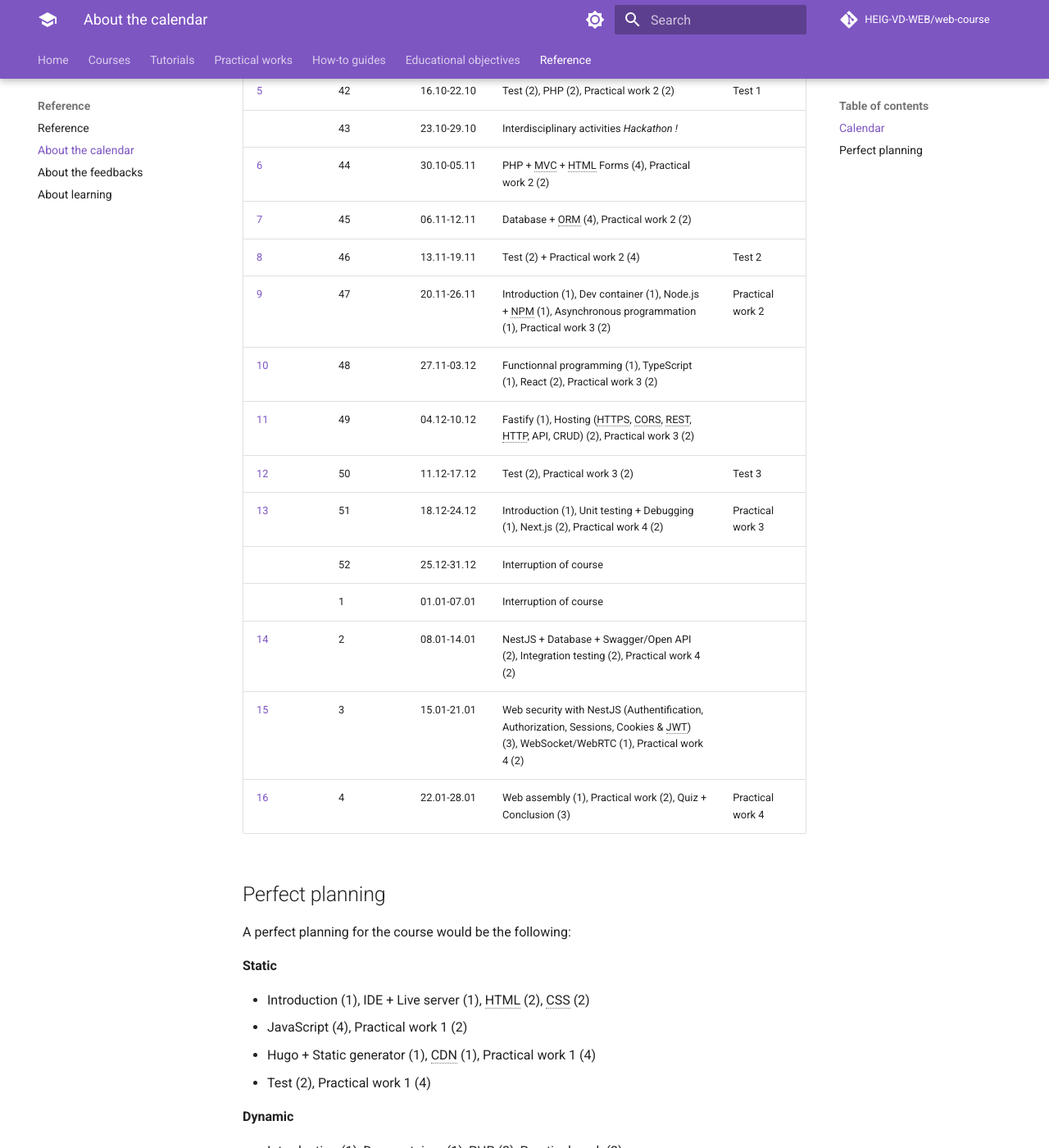
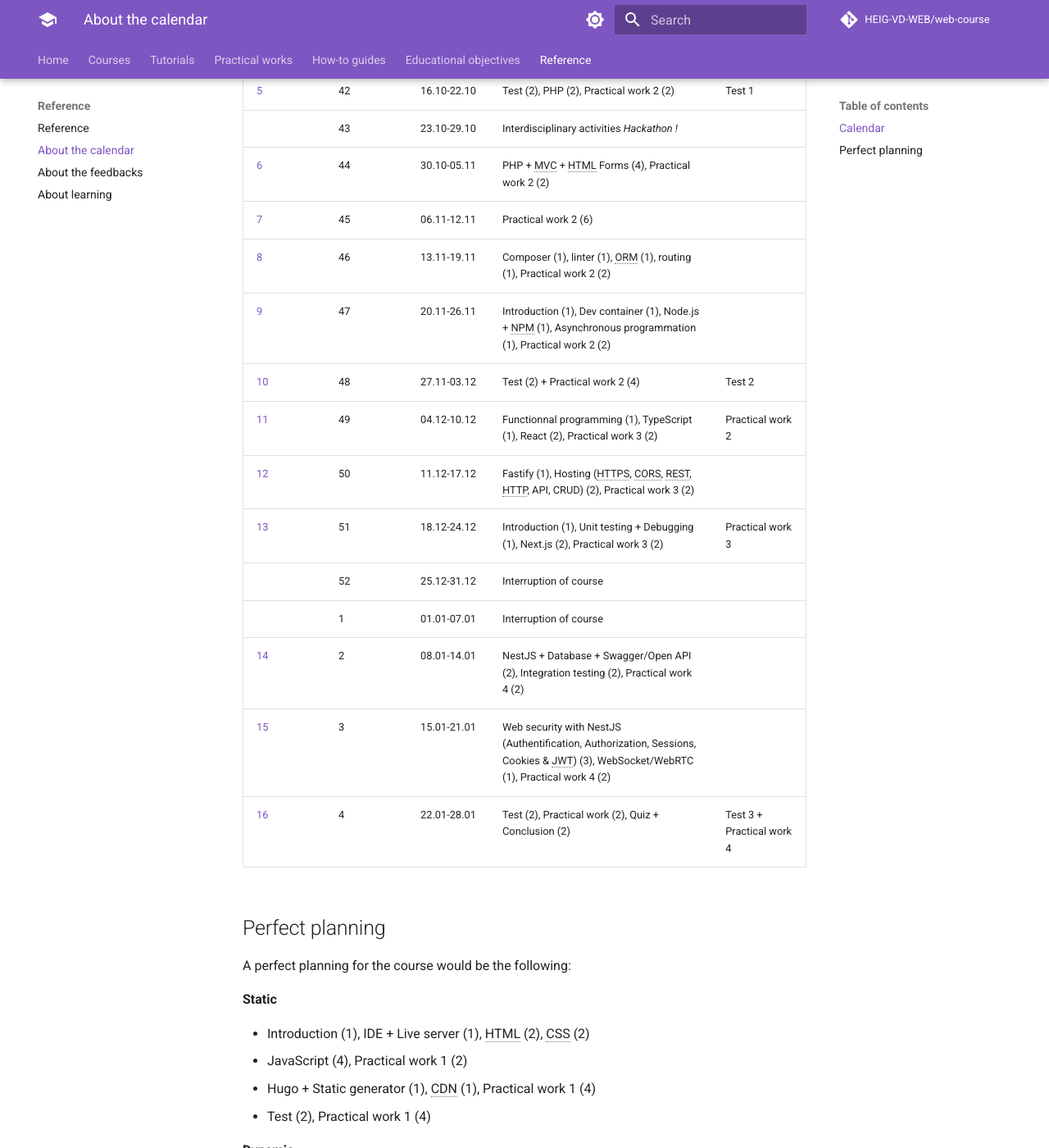
Before and after one commit to HEIG-VD-WEB/web-course, an MkDocs documentation site: the page built from docs/reference/about-the-calendar.md, in a window 1280 px wide and 1400 px high, scrolled down 541 px. Shown: the whole window at 82% size. Built offline with MkDocs 1.6.1 and Material for MkDocs 9.7.7, drawn with Linux system fonts in a browser that asks for light colours; comment, search, counter and statistics services are not loaded.

Commit message:
Update the calendar

```diff
--- a/docs/reference/about-the-calendar.md
+++ b/docs/reference/about-the-calendar.md
@@ -4,27 +4,30 @@
 
 So far, the calendar for 2023-2024 is the following:
 
-| No                        | Week | Date        | Subjects (number of periods per subject)                                                                                                    | Evaluation       |
-|---------------------------|------|-------------|---------------------------------------------------------------------------------------------------------------------------------------------|------------------|
-| [1](../weeks/week-1.md)   | 38   | 18.09-24.09 | Organisation, install the tools & hands on tutorials                                                                                        |                  |
-| [2](../weeks/week-2.md)   | 39   | 25.09-01.10 | HTML, CSS & JavaScript                                                                                                                      |                  |
-| [3](../weeks/week-3.md)   | 40   | 02.10-08.10 | Javascript Arrays, iterables and object-oriented                                                                                            |                  |
-| [4](../weeks/week-4.md)   | 41   | 09.10-15.10 | Hugo (1) + CDN (1) + [Test platform demo](https://eval.iict-heig-vd.in){:target="_blank"} (1) + Introduction Part 2 (1) + Dev container (1) | Practical work 1 |
-| [5](../weeks/week-5.md)   | 42   | 16.10-22.10 | Test (2), PHP (2), Practical work 2 (2)                                                                                                     | Test 1           |
-|                           | 43   | 23.10-29.10 | Interdisciplinary activities *Hackathon !*                                                                                                  |                  |
-| [6](../weeks/week-6.md)   | 44   | 30.10-05.11 | PHP + MVC + HTML Forms (4), Practical work 2 (2)                                                                                            |                  |
-| [7](../weeks/week-7.md)   | 45   | 06.11-12.11 | Database + ORM (4), Practical work 2 (2)                                                                                                    |                  |
-| [8](../weeks/week-8.md)   | 46   | 13.11-19.11 | Test (2) + Practical work 2 (4)                                                                                                             | Test 2           |
-| [9](../weeks/week-9.md)   | 47   | 20.11-26.11 | Introduction (1), Dev container (1), Node.js + NPM (1), Asynchronous programmation (1), Practical work 3 (2)                                | Practical work 2 |
-| [10](../weeks/week-10.md) | 48   | 27.11-03.12 | Functionnal programming (1), TypeScript (1), React (2), Practical work 3 (2)                                                                |                  |
-| [11](../weeks/week-11.md) | 49   | 04.12-10.12 | Fastify (1), Hosting (HTTPS, CORS, REST, HTTP, API, CRUD) (2), Practical work 3 (2)                                                         |                  |
-| [12](../weeks/week-12.md) | 50   | 11.12-17.12 | Test (2), Practical work 3 (2)                                                                                                              | Test 3           |
-| [13](../weeks/week-13.md) | 51   | 18.12-24.12 | Introduction (1), Unit testing + Debugging (1), Next.js (2), Practical work 4 (2)                                                           | Practical work 3 |
-|                           | 52   | 25.12-31.12 | Interruption of course                                                                                                                      |                  |
-|                           | 1    | 01.01-07.01 | Interruption of course                                                                                                                      |                  |
-| [14](../weeks/week-14.md) | 2    | 08.01-14.01 | NestJS + Database + Swagger/Open API (2), Integration testing (2), Practical work 4 (2)                                                     |                  |
-| [15](../weeks/week-15.md) | 3    | 15.01-21.01 | Web security with NestJS (Authentification, Authorization, Sessions, Cookies & JWT) (3), WebSocket/WebRTC (1), Practical work 4 (2)         |                  |
-| [16](../weeks/week-16.md) | 4    | 22.01-28.01 | Web assembly (1), Practical work (2), Quiz + Conclusion (3)                                                                                 | Practical work 4 |
+| No                        | Week | Date        | Subjects (number of periods per subject)                                                                                                    | Evaluation                |
+|---------------------------|------|-------------|---------------------------------------------------------------------------------------------------------------------------------------------|---------------------------|
+| [1](../weeks/week-1.md)   | 38   | 18.09-24.09 | Organisation, install the tools & hands on tutorials                                                                                        |                           |
+| [2](../weeks/week-2.md)   | 39   | 25.09-01.10 | HTML, CSS & JavaScript                                                                                                                      |                           |
+| [3](../weeks/week-3.md)   | 40   | 02.10-08.10 | Javascript Arrays, iterables and object-oriented                                                                                            |                           |
+| [4](../weeks/week-4.md)   | 41   | 09.10-15.10 | Hugo (1) + CDN (1) + [Test platform demo](https://eval.iict-heig-vd.in){:target="_blank"} (1) + Introduction Part 2 (1) + Dev container (1) | Practical work 1          |
+| [5](../weeks/week-5.md)   | 42   | 16.10-22.10 | Test (2), PHP (2), Practical work 2 (2)                                                                                                     | Test 1                    |
+|                           | 43   | 23.10-29.10 | Interdisciplinary activities *Hackathon !*                                                                                                  |                           |
+| [6](../weeks/week-6.md)   | 44   | 30.10-05.11 | PHP + MVC + HTML Forms (4), Practical work 2 (2)                                                                                            |                           |
+| [7](../weeks/week-7.md)   | 45   | 06.11-12.11 | Practical work 2 (6)                                                                                                                        |                           |
+| [8](../weeks/week-8.md)   | 46   | 13.11-19.11 | Composer (1), linter (1), ORM (1), routing (1), Practical work 2 (2)                                                                        |                           |
+| [9](../weeks/week-9.md)   | 47   | 20.11-26.11 | Introduction (1), Dev container (1), Node.js + NPM (1), Asynchronous programmation (1), Practical work 2 (2)                                |                           |
+| [10](../weeks/week-10.md) | 48   | 27.11-03.12 | Test (2) + Practical work 2 (4)                                                                                                             | Test 2                    |
+| [11](../weeks/week-11.md) | 49   | 04.12-10.12 | Functionnal programming (1), TypeScript (1), React (2), Practical work 3 (2)                                                                | Practical work 2          |
+| [12](../weeks/week-12.md) | 50   | 11.12-17.12 | Fastify (1), Hosting (HTTPS, CORS, REST, HTTP, API, CRUD) (2), Practical work 3 (2)                                                         |                           |
+| [13](../weeks/week-13.md) | 51   | 18.12-24.12 | Introduction (1), Unit testing + Debugging (1), Next.js (2), Practical work 3 (2)                                                           | Practical work 3          |
+|                           | 52   | 25.12-31.12 | Interruption of course                                                                                                                      |                           |
+|                           | 1    | 01.01-07.01 | Interruption of course                                                                                                                      |                           |
+| [14](../weeks/week-14.md) | 2    | 08.01-14.01 | NestJS + Database + Swagger/Open API (2), Integration testing (2), Practical work 4 (2)                                                     |                           |
+| [15](../weeks/week-15.md) | 3    | 15.01-21.01 | Web security with NestJS (Authentification, Authorization, Sessions, Cookies & JWT) (3), WebSocket/WebRTC (1), Practical work 4 (2)         |                           |
+| [16](../weeks/week-16.md) | 4    | 22.01-28.01 | Test (2), Practical work (2), Quiz + Conclusion (2)                                                                                         | Test 3 + Practical work 4 |
+
+
+
 
 ## Perfect planning
 
```
Also changed, not shown: docs/educational-objectives/part-2/index.md (+3 -6 lines), docs/practical-works/practical-work-2/index.md (+1 -1 lines).
